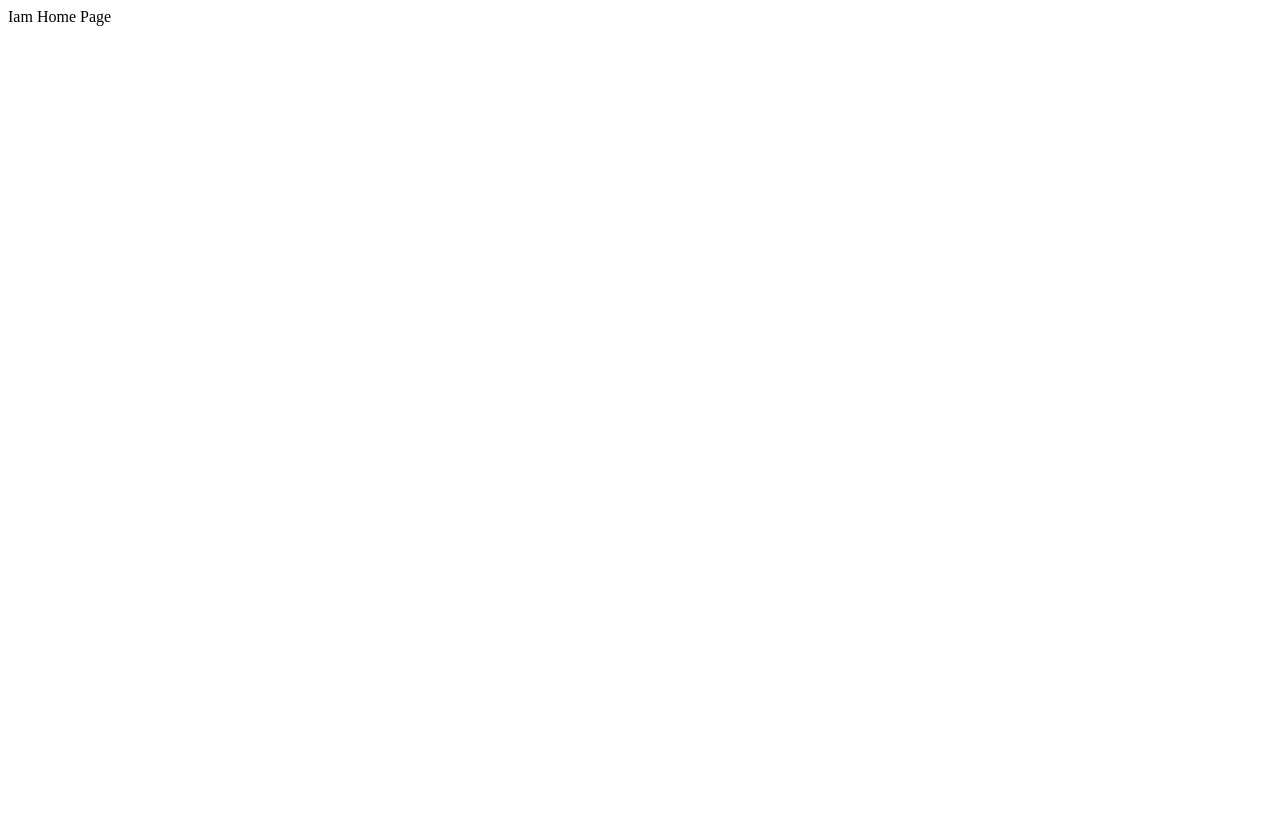
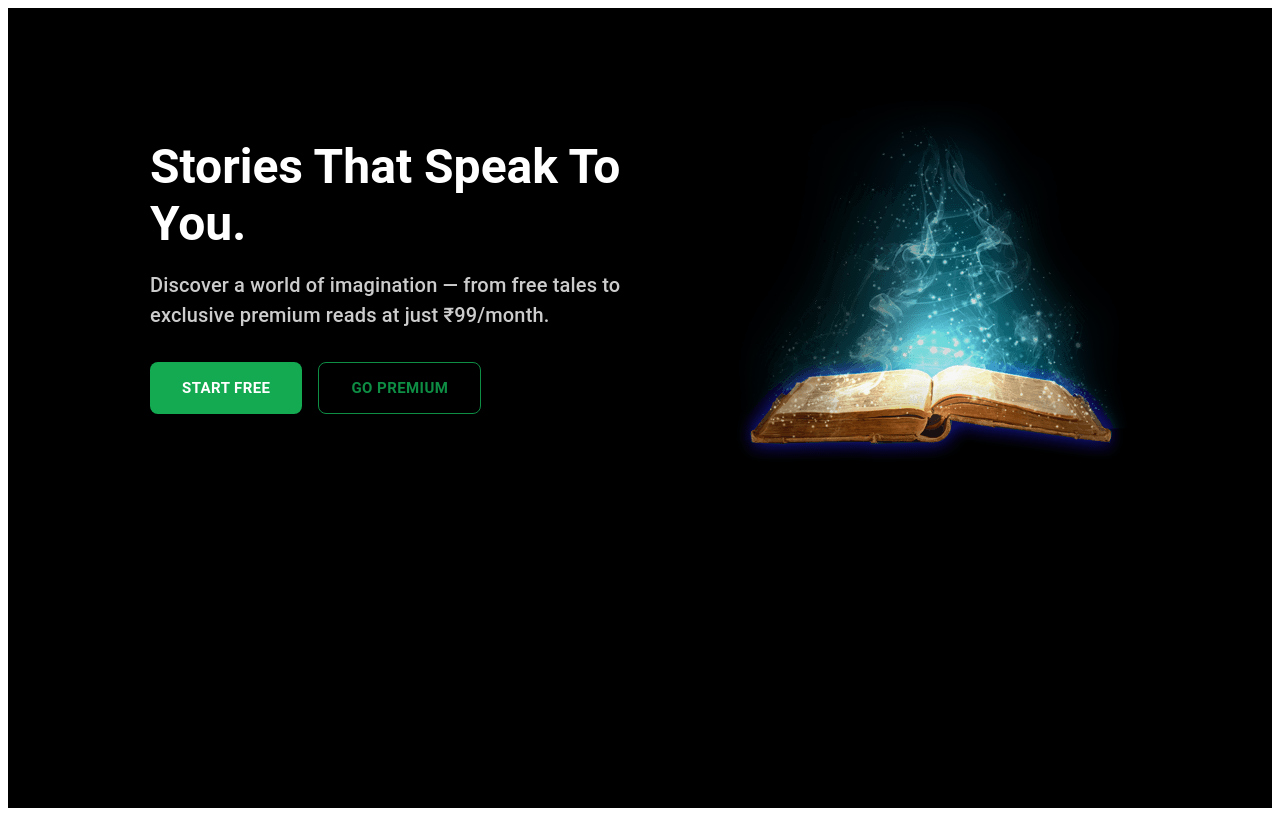
Before and after one commit to RakeshDaharwal/Mern-Story-App-Frontend, a React (Vite) app: page / in a window 1280 px wide. Built offline with nearby package versions, Linux system fonts and the light colour scheme.

Commit message:
Hero Section Added in Home Page

```diff
--- a/package.json
+++ b/package.json
@@ -10,6 +10,9 @@
     "preview": "vite preview"
   },
   "dependencies": {
+    "@emotion/react": "^11.14.0",
+    "@emotion/styled": "^11.14.0",
+    "@mui/material": "^7.0.2",
     "@reduxjs/toolkit": "^2.6.1",
     "axios": "^1.8.4",
     "react": "^19.0.0",
--- /dev/null
+++ b/src/components/Home/HeroSection.jsx
@@ -0,0 +1,276 @@
+
+
+// import { Box, Button, Grid, Typography } from "@mui/material";
+// import BookPng from "../../assets/Book.png"
+
+// export default function HeroSection() {
+//     return (
+//         // <Box
+//         //     component="section"
+//         //     sx={{
+//         //         px: 10,
+//         //         py: 1,
+//         //         backgroundColor: "transparent",
+//         //         display: "flex",
+//         //         alignItems: "center",
+//         //     }}
+//         // >
+//         //     <Grid container spacing={4} alignItems="center">
+//         //         <Grid item xs={12} md={6}>
+//         //             <Typography
+//         //                 variant="h3"
+//         //                 component="h1"
+//         //                 gutterBottom
+//         //                 fontWeight={600}
+//         //                 sx={{ color: "#fff" }}
+//         //             >
+//         //                 Stories That Speak To You.
+//         //             </Typography>
+//         //             <Typography variant="h6" color="#fff">
+//         //                 Discover a world of imagination — from free tales to exclusive premium reads at just ₹99/month.
+//         //             </Typography>
+//         //             <Box sx={{ mt: 4, display: 'flex', gap: 2 }}>
+//         //                 <Button
+//         //                     variant="contained"
+//         //                     size="large"
+//         //                     sx={{
+//         //                         backgroundColor: "#13AA52",
+//         //                         color: "#fff",
+//         //                         "&:hover": {
+//         //                             backgroundColor: "#0e8d44",
+//         //                         },
+//         //                         borderRadius: 2,
+//         //                         px: 4,
+//         //                         py: 1.5,
+//         //                         fontWeight: 600,
+//         //                     }}
+//         //                 >
+//         //                     Start Free
+//         //                 </Button>
+//         //                 <Button
+//         //                     variant="outlined"
+//         //                     size="large"
+//         //                     sx={{
+//         //                         color: "#0e8d44",
+//         //                         borderColor: "#0e8d44",
+//         //                         "&:hover": {
+//         //                             backgroundColor: "rgba(14, 141, 68, 0.1)", // light green hover
+//         //                             borderColor: "#0e8d44",
+//         //                         },
+//         //                         borderRadius: 2,
+//         //                         px: 4,
+//         //                         py: 1.5,
+//         //                         fontWeight: 600,
+//         //                     }}
+//         //                 >
+//         //                     Go Premium
+//         //                 </Button>
+//         //             </Box>
+//         //         </Grid>
+
+//         //         <Grid item xs={12} md={6}>
+//         //             <Box
+//         //                 component="img"
+//         //                 src={BookPng}
+//         //                 alt="Hero Image"
+//         //                 sx={{
+//         //                     width: "100%",
+//         //                     maxWidth: 500,
+//         //                     mx: "auto",
+//         //                     display: "block",
+//         //                 }}
+//         //             />
+//         //         </Grid>
+//         //     </Grid>
+//         // </Box>
+
+//         <Box
+//   component="section"
+//   sx={{
+//     px: { xs: 2, sm: 4, md: 6 },
+//     py: 8,
+//     backgroundColor: "transparent",
+//     display: "flex",
+//     alignItems: "center",
+//     minHeight: "100vh",
+//   }}
+// >
+//   <Grid container spacing={4} alignItems="center">
+//     <Grid item xs={12} md={6}>
+//       <Typography
+//         variant="h3"
+//         component="h1"
+//         fontWeight={600}
+//         sx={{ color: "#fff", whiteSpace: "normal" }}
+//       >
+//         Stories That Speak To You.
+//       </Typography>
+//       <Typography
+//         variant="h6"
+//         sx={{
+//           color: "#fff",
+//           mt: 2,
+//           whiteSpace: "normal",
+//         }}
+//       >
+//         Discover a world of imagination — from free tales to exclusive premium reads at just ₹99/month.
+//       </Typography>
+
+//       <Box sx={{ mt: 4, display: "flex", gap: 2, flexWrap: "wrap" }}>
+//         <Button
+//           variant="contained"
+//           size="large"
+//           sx={{
+//             backgroundColor: "#13AA52",
+//             color: "#fff",
+//             "&:hover": {
+//               backgroundColor: "#0e8d44",
+//             },
+//             borderRadius: 2,
+//             px: 4,
+//             py: 1.5,
+//             fontWeight: 600,
+//           }}
+//         >
+//           Start Free
+//         </Button>
+//         <Button
+//           variant="outlined"
+//           size="large"
+//           sx={{
+//             color: "#0e8d44",
+//             borderColor: "#0e8d44",
+//             "&:hover": {
+//               backgroundColor: "rgba(14, 141, 68, 0.1)",
+//               borderColor: "#0e8d44",
+//             },
+//             borderRadius: 2,
+//             px: 4,
+//             py: 1.5,
+//             fontWeight: 600,
+//           }}
+//         >
+//           Go Premium
+//         </Button>
+//       </Box>
+//     </Grid>
+
+//     <Grid item xs={12} md={6}>
+//       <Box
+//         component="img"
+//         src={BookPng}
+//         alt="Hero Image"
+//         sx={{
+//           width: "100%",
+//           maxWidth: 500,
+//           mx: "auto",
+//           display: "block",
+//         }}
+//       />
+//     </Grid>
+//   </Grid>
+// </Box>
+
+//     );
+// }
+
+import { Box, Grid, Typography, Button } from "@mui/material";
+import BookPng from "../../assets/Book.png";
+
+export default function HeroSection() {
+  return (
+    <Box
+      component="section"
+      sx={{
+        px: { xs: 2, sm: 6, md: 10 },
+        py: { xs: 6, md: 10 },
+        backgroundColor: "#000",
+        color: "#fff",
+        // minHeight: "100vh",
+      }}
+    >
+      <Grid
+        container
+        spacing={10}
+        alignItems="center"
+        justifyContent="center"
+      >
+        {/* Left Side: Text */}
+        <Grid item xs={12} md={6}>
+          <Box sx={{ maxWidth: "500px" }}>
+            <Typography
+              variant="h3"
+              component="h1"
+              fontWeight="bold"
+              gutterBottom
+              sx={{ lineHeight: 1.2 }}
+            >
+              Stories That Speak To You.
+            </Typography>
+            <Typography
+              variant="h6"
+              color="#ccc"
+              sx={{ mt: 2, lineHeight: 1.5 }}
+            >
+              Discover a world of imagination — from free tales to exclusive
+              premium reads at just ₹99/month.
+            </Typography>
+
+            <Box sx={{ mt: 4, display: "flex", gap: 2, flexWrap: "wrap" }}>
+              <Button
+                variant="contained"
+                size="large"
+                sx={{
+                  backgroundColor: "#13AA52",
+                  color: "#fff",
+                  "&:hover": {
+                    backgroundColor: "#0e8d44",
+                  },
+                  borderRadius: 2,
+                  px: 4,
+                  py: 1.5,
+                  fontWeight: 600,
+                }}
+              >
+                Start Free
+              </Button>
+              <Button
+                variant="outlined"
+                size="large"
+                sx={{
+                  color: "#0e8d44",
+                  borderColor: "#0e8d44",
+                  "&:hover": {
+                    backgroundColor: "rgba(14, 141, 68, 0.1)",
+                    borderColor: "#0e8d44",
+                  },
+                  borderRadius: 2,
+                  px: 4,
+                  py: 1.5,
+                  fontWeight: 600,
+                }}
+              >
+                Go Premium
+              </Button>
+            </Box>
+          </Box>
+        </Grid>
+
+        {/* Right Side: Image */}
+        <Grid item xs={12} md={6}>
+          <Box
+            component="img"
+            src={BookPng}
+            alt="Hero Illustration"
+            sx={{
+              width: "100%",
+              maxWidth: 500,
+              mx: "auto",
+              display: "block",
+            }}
+          />
+        </Grid>
+      </Grid>
+    </Box>
+  );
+}
--- a/src/pages/Home.jsx
+++ b/src/pages/Home.jsx
@@ -1,10 +1,14 @@
 import React from 'react'
+import HeroSection from '../components/Home/HeroSection';
+import { Box } from '@mui/material';
 
 const Home = () => {
   return (
-    <div>
-      Iam Home Page
-    </div>
+    <>
+     <Box sx={{ backgroundColor: '#000', minHeight: '100vh' }}>
+        <HeroSection />
+      </Box>
+    </>
   )
 }
 
```
Also changed, not shown: src/assets/Book.png (added), src/components/Common/Footer.jsx (added), src/components/Common/Header.jsx (added), src/components/Home/SubscriptionPlans.jsx (added), src/routes/AdminRoute.jsx (line endings or trailing spaces), 1 other file (tests, documents, lock files or other folders).
